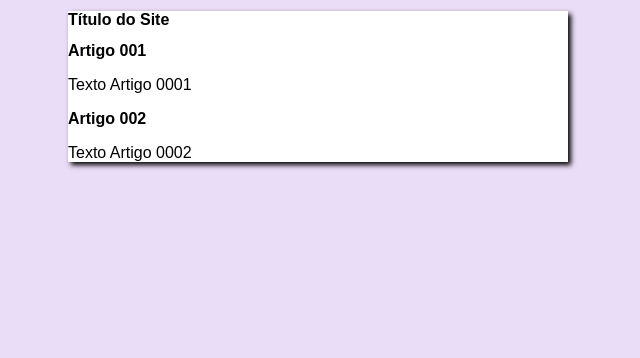
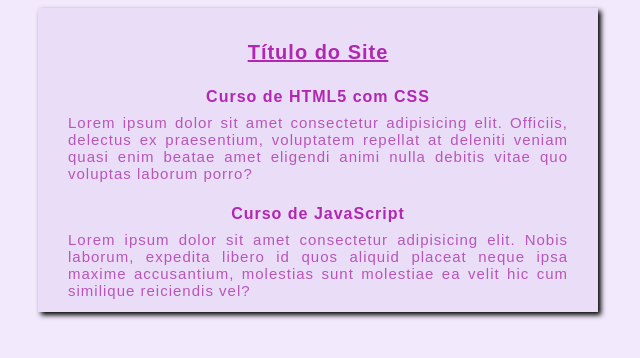
Before and after one commit to matheusmantini/projeto-site, a plain HTML site: page index.html in a window 1280 px wide. Shown: the whole page, without its empty margins (322-962 px from the left). Drawn offline with Linux system fonts and the light colour scheme.

Commit message:
Mudança no Design e Conteúdo

```diff
--- a/css/estilo.css
+++ b/css/estilo.css
@@ -4,12 +4,54 @@
 }
 
 body{
-    background-color: rgb(234, 221, 247);
+    background-color: rgb(242, 233, 252);
 }
 
 main{
-    background-color: white;
+    background-color: rgb(234, 221, 247);
     width: 500px;
+    padding: 20px 30px;
     margin: 0 auto;
     box-shadow: 3px 3px 5px rgb(0, 0, 0);
 }
+
+header h1{
+    font-size: 20px;
+    color: rgb(177, 39, 177);
+    text-align: center;
+    text-decoration: underline;
+    letter-spacing: 1px;
+    padding-bottom: 10px;
+}
+
+section.one{
+    margin-bottom: 30px;
+    font-size: 18px;
+    color: rgb(177, 39, 177);
+    text-align: center;
+    letter-spacing: 1px;
+}
+
+section.one h2{
+    margin-bottom: -7px;
+}
+
+section.two{
+    margin-top: 20px;
+    margin-bottom: -7px;
+    font-size: 18px;
+    color: rgb(177, 39, 177);
+    text-align: center;
+    letter-spacing: 1px;
+}
+
+section.two h2{
+    margin-bottom: -7px;
+}
+
+section p{
+    margin-bottom: -7px;
+    font-size: 15px;
+    color: rgb(184, 86, 184);
+    text-align: justify;
+}
--- a/index.html
+++ b/index.html
@@ -11,14 +11,14 @@
         <header>
             <h1>Título do Site</h1>
         </header>
-        <article>
-            <h2>Artigo 001</h2>
-            <p>Texto Artigo 0001</p>
-        </article>
-        <article>
-            <h2>Artigo 002</h2>
-            <p>Texto Artigo 0002</p>
-        </article>
+        <section class="one">
+            <h2>Curso de HTML5 com CSS</h2>
+            <p>Lorem ipsum dolor sit amet consectetur adipisicing elit. Officiis, delectus ex praesentium, voluptatem repellat at deleniti veniam quasi enim beatae amet eligendi animi nulla debitis vitae quo voluptas laborum porro?</p>
+        </section>
+        <section class="two">
+            <h2>Curso de JavaScript</h2>
+            <p>Lorem ipsum dolor sit amet consectetur adipisicing elit. Nobis laborum, expedita libero id quos aliquid placeat neque ipsa maxime accusantium, molestias sunt molestiae ea velit hic cum similique reiciendis vel?</p>
+        </section>
     </main>
 </body>
 </html>
```
